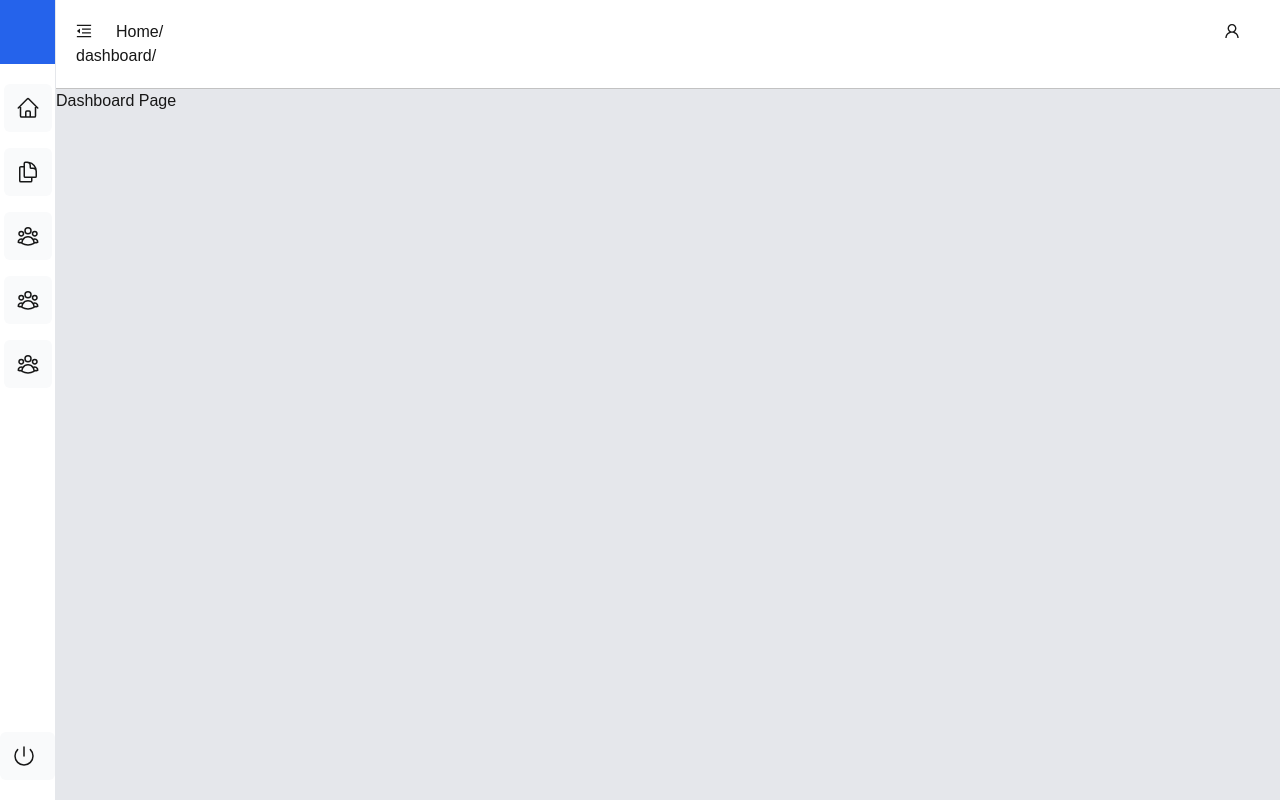
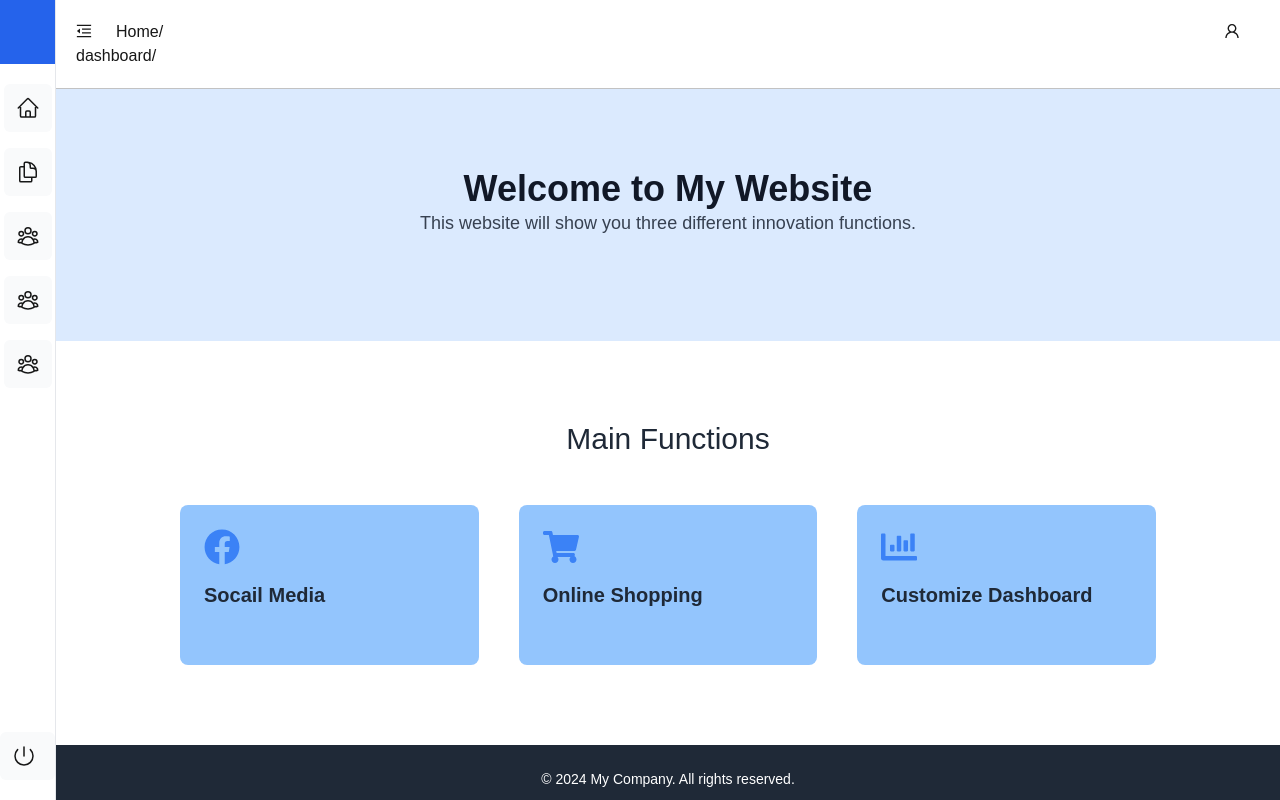
Before and after one commit to MengSunDom/React-Project, a Next.js app: page /dashboard in a window 1280 px wide. Built offline with nearby package versions, Linux system fonts and the light colour scheme.

Commit message:
add first page

```diff
--- a/app/dashboard/layout.tsx
+++ b/app/dashboard/layout.tsx
@@ -37,7 +37,7 @@ export default function Layout({ children }: { children: React.ReactNode }) {
       {isSideNavVisible && (<div className="w-full flex-none md:w-14">
         <SideNav />
       </div>)}
-      <div className="flex-grow bg-gray-200">
+      <div className="flex-grow bg-gray-200 overflow-scroll">
         <TopNav isSideNavVisible={isSideNavVisible} toggleSideNav={toggleSideNav} />
         {children}
       </div>
--- a/app/dashboard/page.tsx
+++ b/app/dashboard/page.tsx
@@ -1,3 +1,150 @@
-export default function Page() {
-    return <div className="wholePage">Dashboard Page</div>;
+"use client";
+import { Layout, Button, Typography, Card } from "antd";
+import { useState } from "react";
+import { useRouter } from "next/navigation";
+import { FaFacebook, FaShoppingCart, FaChartBar } from 'react-icons/fa';  // Example icons from react-icons
+const { Content, Footer } = Layout;
+const { Title, Paragraph } = Typography;
+
+
+interface Feature {
+  title: string;
+  description: string;
+  icon: string;
+  link: string
+}
+
+const features: Feature[] = [
+  {
+    title: "Socail Media",
+    description: "A dynamic platform for sharing stories, rating content, and connecting with others in a Facebook-like social media environment.",
+    icon: "facebook",
+    link:"/dashboard/media"
+  },
+  {
+    title: "Online Shopping",
+    description: "A secure and transparent online shopping platform powered by blockchain, enabling seamless transactions and traceable processes.",
+    icon: "shopping",
+    link:"/dashboard/shopping"
+  },
+  {
+    title: "Customize Dashboard",
+    description: "A no-code solution for building customized dashboards, allowing users to drag and drop graphs, customize data APIs, upload Excel files, and personalize styles to create their own graphs with ease.",
+    icon: "dashboard",
+    link:"/dashboard/dashboard"
   }
+];
+
+const HomePage = () => {
+  const [hoveredIndex, setHoveredIndex] = useState<number | null>(null);
+  const router = useRouter();
+
+  const handleMouseEnter = (index: number) => {
+    setHoveredIndex(index);
+  };
+
+  const handleMouseLeave = () => {
+    setHoveredIndex(null);
+  };
+
+  const renderIcon = (icon: string) => {
+    switch (icon) {
+      case "facebook":
+        return <FaFacebook className="text-4xl mb-4 text-blue-500" />;
+      case "shopping":
+        return <FaShoppingCart className="text-4xl mb-4 text-blue-500" />;
+      case "dashboard":
+        return <FaChartBar className="text-4xl mb-4 text-blue-500" />;
+      default:
+        return <div className="text-4xl mb-4 text-gray-500">❓</div>;
+    }
+  };
+
+  const handleClick = (link: string) => {
+    router.push(link);
+  }
+
+  // Flip effect handler
+
+  const rotateCard = (event: React.MouseEvent<HTMLDivElement>) => {
+    const card = event.currentTarget;
+    // Add or remove the rotation class when mouse enters or leaves
+    if (event.type === "mouseleave") {
+      card.style.transform = "rotateY(180deg)";
+
+    } else if (event.type === "mouseenter") {
+      card.style.transform = "rotateY(0deg)";
+
+    }
+  };
+
+  return (
+    <Layout className="min-h-screen">
+      {/* Hero Section */}
+      <Content className="bg-blue-100 text-center py-20">
+        <div className="max-w-5xl mx-auto px-6">
+          <Title level={1} className="text-4xl font-extrabold text-gray-900">
+            Welcome to My Website
+          </Title>
+          <Paragraph className="text-lg text-gray-700 mb-6">
+            This website will show you three different innovation functions.
+          </Paragraph>
+        </div>
+      </Content>
+
+      {/* Key Features Section */}
+      <Content className="py-20 bg-white">
+        <div className="max-w-5xl mx-auto px-6">
+          <Title level={2} className="text-3xl text-center text-gray-800 mb-12">
+            Main Functions
+          </Title>
+          <div className="grid grid-cols-1 sm:grid-cols-2 lg:grid-cols-3 gap-10">
+            {features.map((feature, index) => (
+              <div
+                key={index}
+                className="group relative perspective-1000 transition-all transform hover:scale-105 hover:shadow-xl rounded-lg overflow-hidden"
+                onMouseEnter={() => handleMouseEnter(index)}
+                onMouseLeave={handleMouseLeave}
+              >
+                <Card
+                  hoverable
+                  className="relative w-80 h-40 bg-blue-300 cursor-pointer"
+                  // onMouseEnter={rotateCard}
+                  // onMouseLeave={rotateCard}
+                  onMouseDown={() => handleClick(feature.link)} // Add onMouseDown event
+                >
+                  {/* Icon and Title - Show when mouse leaves */}
+                  {hoveredIndex !== index ? (
+                    <div className="p-6">
+                      <div className="text-4xl mb-4 text-blue-500">
+                        {renderIcon(feature.icon)}
+                      </div>
+                      <Title level={3} className="text-xl font-semibold text-gray-800">
+                        {feature.title}
+                      </Title>
+                    </div>
+                  ) : (
+                    <div>
+                      <Paragraph className="text-gray-600 opacity-100 transition-opacity duration-300 p-2">
+                        {feature.description}
+                      </Paragraph>
+                    </div>
+                  )}
+                </Card>
+              </div>
+            ))}
+          </div>
+        </div>
+      </Content>
+
+      {/* Footer */}
+      <Footer className="bg-gray-800 text-white py-6">
+        <div className="max-w-5xl mx-auto text-center">
+          <div className="text-sm">© 2024 My Company. All rights reserved.</div>
+        </div>
+      </Footer>
+    </Layout>
+  );
+};
+
+export default HomePage;
--- a/app/globals.css
+++ b/app/globals.css
@@ -67,6 +67,6 @@ body {
   width:80%;
 }
 
-.login_form{
-
+.rotateCard{
+  transform:rotateY(180deg)
 }
--- a/package.json
+++ b/package.json
@@ -16,6 +16,7 @@
     "next": "15.0.3",
     "react": "^18.0.0",
     "react-dom": "^18.0.0",
+    "react-icons": "^5.3.0",
     "react-router-dom": "^6.28.0"
   },
   "devDependencies": {
--- a/tailwind.config.ts
+++ b/tailwind.config.ts
@@ -9,8 +9,15 @@ export default {
   theme: {
     extend: {
       colors: {
-        background: "var(--background)",
-        foreground: "var(--foreground)",
+        // background: "var(--background)",
+        // foreground: "var(--foreground)",
+      },
+      transform: {
+        'rotate-y-180': 'rotateY(180deg)',
+        'rotate-x-180': 'rotateX(180deg)',
+      },
+      perspective: {
+        1000: '1000px',
       },
     },
   },
```
Also changed, not shown: 1 other file (tests, documents, lock files or other folders).
